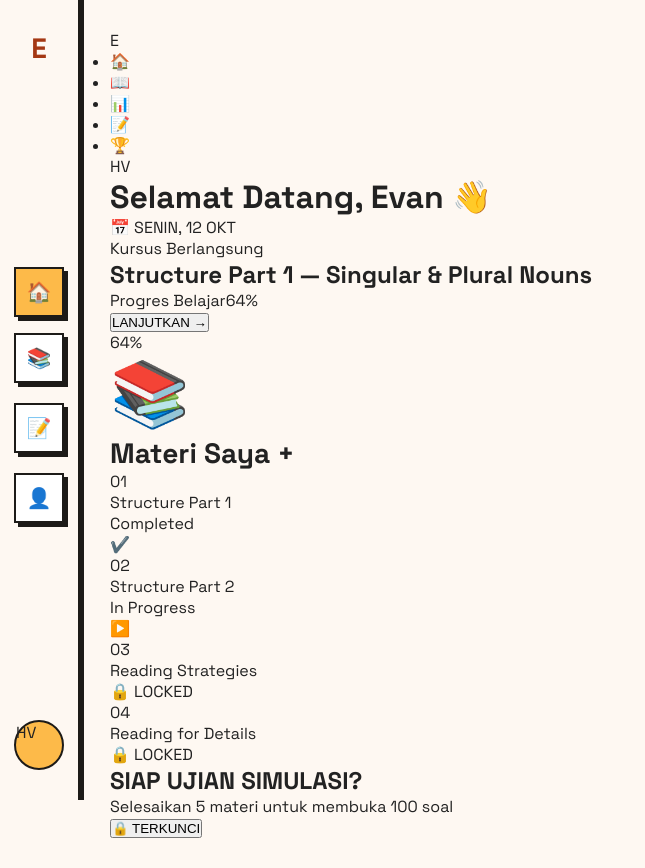
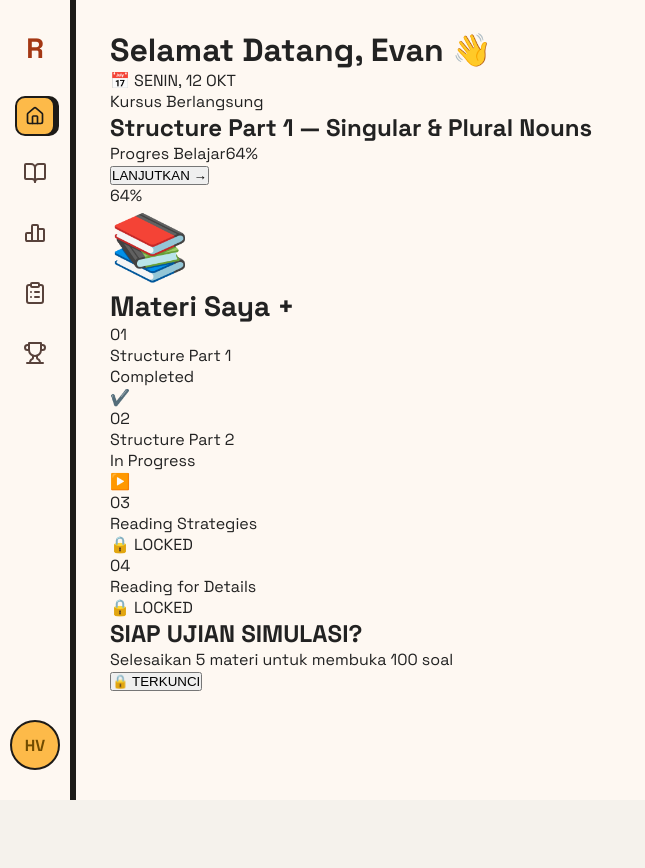
Before and after one commit to rizzkaaa/edulingo, a Next.js app: page /dashboard in a window 1280 px wide. Shown: the whole page, without its empty margins (0-645 px from the left). After the commit the page ends 800 px from the top, so only its background shows below. Built offline with nearby package versions, Linux system fonts and the light colour scheme.

Commit message:
update dashboard

```diff
--- a/app/dashboard/layout.jsx
+++ b/app/dashboard/layout.jsx
@@ -1,71 +1,67 @@
 "use client";
 
 import styles from "./layout.module.css";
-
 import Link from "next/link";
-
 import { usePathname } from "next/navigation";
+import { LuHouse, LuClipboardList, LuTrophy, LuBookOpen } from "react-icons/lu";
+import { TbChartBar } from "react-icons/tb";
 
 export default function DashboardLayout({ children }) {
-
   const pathname = usePathname();
+  const menus = [
+    {
+      icon: <LuHouse />,
+      path: "/dashboard",
+    },
+    {
+      icon: <LuBookOpen />,
+      path: "/dashboard/lesson",
+    },
+    {
+      icon: <TbChartBar />,
+      path: "/dashboard/leaderboard",
+    },
+    {
+      icon: <LuClipboardList />,
+      path: "/dashboard/history",
+    },
+    {
+      icon: <LuTrophy />,
+      path: "#",
+    },
+  ];
 
   return (
-
     <div className={styles.dashboardLayout}>
-
-      <aside className={styles.sidebar}>
-
-        <div className={styles.logo}>
-          E
-        </div>
-
-        <div className={styles.navMenu}>
-
-          <Link href="/dashboard">
-
-            <button
-              className={
-                pathname === "/dashboard"
-                  ? styles.activeBtn
-                  : ""
-              }
-            >
-              🏠
-            </button>
-
-          </Link>
-
-          <Link href="/dashboard/lesson">
-
-            <button
-              className={
-                pathname === "/dashboard/lesson"
-                  ? styles.activeBtn
-                  : ""
-              }
-            >
-              📚
-            </button>
-
-          </Link>
-
-          <button>📝</button>
-
-          <button>👤</button>
-
+      <aside className={`${styles.sidebar} ${pathname != '/dashboard' ? styles.dark : ''}`}>
+        <div className={styles.wrapSidebar}>
+          <div className={styles.logo}>R</div>
+          <div className={styles.navMenu}>
+            {menus.map((menu, index) => {
+              return (
+                <div
+                  className={`${styles.borderMenu} ${
+                    pathname == menu.path ? styles.activeMenu : ""
+                  }`}
+                  key={index}
+                >
+                  <Link href={menu.path} className={styles.menu}>
+                    {menu.icon}
+                  </Link>
+                </div>
+              );
+            })}
+          </div>
         </div>
 
         <div className={styles.profile}>
-          HV
+          <Link href="/dashboard/profile" className={styles.a}>
+            HV
+          </Link>
         </div>
-
       </aside>
 
-      <main className={styles.mainContent}>
-        {children}
-      </main>
-
+      <main className={styles.mainContent}>{children}</main>
     </div>
   );
 }
--- a/app/dashboard/layout.module.css
+++ b/app/dashboard/layout.module.css
@@ -1,75 +1,92 @@
-.dashboardLayout{
-  display:flex;
-  min-height:100vh;
-  background:#FEF8F2;
+.dashboardLayout {
+  display: flex;
+  min-height: 100vh;
+  background: #fef8f2;
+  overflow: hidden;
 }
 
-.sidebar{
-  width:80px;
-  height:100vh;
-  position:fixed;
-  left:0;
-  top:0;
-
-  background:#FEF8F2;
-  border-right:2px solid #1D1B18;
-
-  display:flex;
-  flex-direction:column;
-  justify-content:space-between;
-  align-items:center;
-
-  padding:30px 0;
-
-  box-shadow:4px 0 0 #1D1B18;
+.sidebar {
+  height: 100vh;
+  position: fixed;
+  border-right: 2px solid #1d1b18;
+  display: flex;
+  flex-direction: column;
+  justify-content: space-between;
+  align-items: center;
+  padding: 30px 10px;
+  box-shadow: 4px 0 0 #1d1b18;
 }
 
-.logo{
-  font-size:28px;
-  font-weight:700;
-  color:#A43814;
+.dark{
+  background: #2C2A26;
 }
 
-.navMenu{
-  display:flex;
-  flex-direction:column;
-  gap:20px;
+.wrapSidebar {
+  display: flex;
+  flex-direction: column;
+  align-items: center;
+}
+.logo {
+  font-size: 28px;
+  font-weight: 700;
+  color: #a43814;
+  margin-bottom: 30px;
 }
 
-.navMenu button{
-  width:50px;
-  height:50px;
-
-  border:2px solid #1D1B18;
-  background:#fff;
-
-  cursor:pointer;
-  font-size:20px;
-
-  box-shadow:4px 4px 0 #1D1B18;
+.navMenu {
+  display: flex;
+  flex-direction: column;
+  gap: 20px;
 }
 
-.activeBtn{
-  background:#FDBA49 !important;
-
-  transform:translateY(4px);
-
-  box-shadow:1px 1px 0 #1D1B18;
+.navMenu .borderMenu {
+  width: 40px;
+  height: 40px;
+  cursor: pointer;
+  display: flex;
 }
 
-.profile{
-  width:50px;
-  height:50px;
-
-  border-radius:50%;
-  border:2px solid #1D1B18;
-
-  background:#FDBA49;
-
+.borderMenu .menu {
+  font-size: 24px;
+  color: #58423b;
+  margin: auto;
+  font-weight: bold;
 }
 
-.mainContent{
-  flex:1;
-  margin-left:80px;
-  padding:30px;
+.activeMenu {
+  padding-top: 5px;
+  border: 2px solid #1d1b18;
+  background: #fdba49 !important;
+  box-shadow: 4px 0px #1d1b18;
+  border-radius: 10px;
 }
+.activeMenu .menu {
+  color: #1d1b18 !important;
+  font-size: 20px !important;
+}
+
+.dark .menu{
+  color: white;
+}
+.profile {
+  width: 50px;
+  height: 50px;
+  border-radius: 50%;
+  border: 2px solid #1d1b18;
+  background: #fdba49;
+  display: flex;
+}
+.profile .a {
+  color: #704b00;
+  font-weight: bold;
+  font-size: 16px;
+  margin: auto;
+  text-decoration: none;
+}
+
+.mainContent {
+  overflow: auto;
+  flex: 1;
+  margin-left: 80px;
+  padding: 30px;
+}
--- a/app/dashboard/page.jsx
+++ b/app/dashboard/page.jsx
@@ -9,53 +9,6 @@ export default function DashboardPage() {
 
   return (
     <div className={styles.layout}>
-
-      {/* SIDEBAR FIXED (Navigasi Kiri) */}
-      <aside className={styles.sidebar}>
-        <div className={styles.brandLogo}>E</div>
-
-        <ul className={styles.menuList}>
-          <li
-            className={`${styles.menuItem} ${activeMenu === 'home' ? styles.menuItemActive : ''}`}
-            onClick={() => setActiveMenu('home')}
-            title="Beranda"
-          >
-            🏠
-          </li>
-          <li
-            className={`${styles.menuItem} ${activeMenu === 'book' ? styles.menuItemActive : ''}`}
-            onClick={() => setActiveMenu('book')}
-            title="Materi"
-          >
-            📖
-          </li>
-          <li
-            className={`${styles.menuItem} ${activeMenu === 'chart' ? styles.menuItemActive : ''}`}
-            onClick={() => setActiveMenu('chart')}
-            title="Statistik"
-          >
-            📊
-          </li>
-          <li
-            className={`${styles.menuItem} ${activeMenu === 'edit' ? styles.menuItemActive : ''}`}
-            onClick={() => setActiveMenu('edit')}
-            title="Tugas"
-          >
-            📝
-          </li>
-          <li
-            className={`${styles.menuItem} ${activeMenu === 'trophy' ? styles.menuItemActive : ''}`}
-            onClick={() => setActiveMenu('trophy')}
-            title="Peringkat"
-          >
-            🏆
-          </li>
-        </ul>
-
-        <div className={styles.avatarItem} title="Profil">
-          HV
-        </div>
-      </aside>
 
       {/* MAIN CONTENT AREA */}
       <main className={styles.mainContainer}>
```
Also changed, not shown: app/dashboard/history/page.jsx (added, +7 -0 lines), app/dashboard/leaderboard/page.jsx (added, +7 -0 lines), app/dashboard/profile/page.jsx (added, +7 -0 lines).
